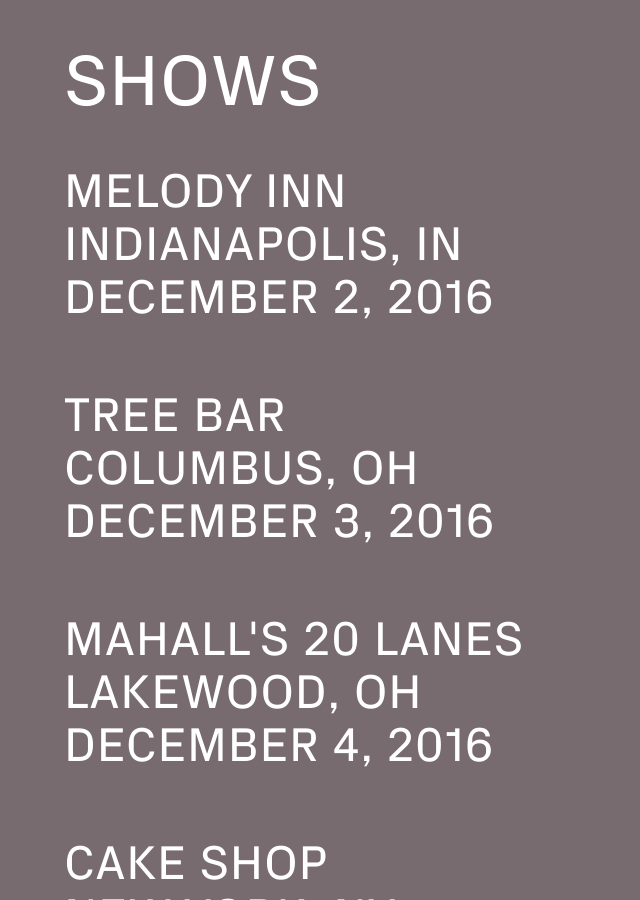
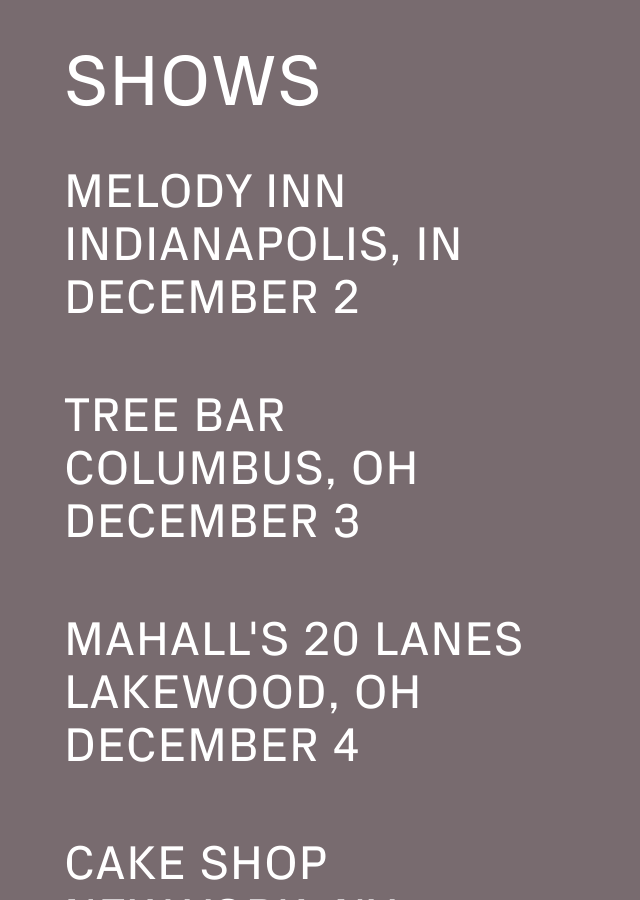
Before and after one commit to sunjacket/sunjacket.github.io, a Jekyll site: the page built from index.html, in a window 1280 px wide and 900 px high, scrolled down 4292 px. Shown: the whole window, without its empty margins (0-640 px from the left). Built offline with Jekyll 4.4.1, drawn with Linux system fonts in a browser that asks for light colours; nearby versions of some CDN libraries; comment, search, counter and statistics services are not loaded; some of the changed text lies outside the part shown.

Commit message:
Update shows

```diff
--- a/index.html
+++ b/index.html
@@ -144,7 +144,7 @@
         <dl class="show-details">
           <dt class="show-venue">Melody Inn</dt>
           <dd class="show-location">Indianapolis, IN</dd>
-          <dd class="show-date-time">December 2, 2016</dd>
+          <dd class="show-date-time">December 2</dd>
         </dl>
       </li>
       <!-- /show -->
@@ -153,7 +153,7 @@
         <dl class="show-details">
           <dt class="show-venue">Tree Bar</dt>
           <dd class="show-location">Columbus, OH</dd>
-          <dd class="show-date-time">December 3, 2016</dd>
+          <dd class="show-date-time">December 3</dd>
         </dl>
       </li>
       <!-- /show -->
@@ -162,7 +162,7 @@
         <dl class="show-details">
           <dt class="show-venue">Mahall's 20 Lanes</dt>
           <dd class="show-location">Lakewood, OH</dd>
-          <dd class="show-date-time">December 4, 2016</dd>
+          <dd class="show-date-time">December 4</dd>
         </dl>
       </li>
       <!-- /show -->
@@ -171,7 +171,7 @@
         <dl class="show-details">
           <dt class="show-venue">Cake Shop</dt>
           <dd class="show-location">New York, NY</dd>
-          <dd class="show-date-time">December 5, 2016</dd>
+          <dd class="show-date-time">December 5</dd>
         </dl>
         <a class="btn btn-buy-tickets" href="http://www.ticketfly.com/event/1364059-sunjacket-new-york/" target="_blank">Buy Tickets</a>
       </li>
@@ -181,7 +181,8 @@
         <dl class="show-details">
           <dt class="show-venue">Kung Fu Necktie</dt>
           <dd class="show-location">Philadelphia, PA</dd>
-          <dd class="show-date-time">December 6, 2016</dd>
+          <dd class="show-date-time">December 6—8:00PM</dd>
+          <dd class="show-bands">w/ Pipe Out</dd>
         </dl>
         <a class="btn btn-buy-tickets" href="https://www.ticketfly.com/purchase/event/1352975" target="_blank">Buy Tickets</a>
       </li>
@@ -191,8 +192,10 @@
         <dl class="show-details">
           <dt class="show-venue">Founders Brewing Company</dt>
           <dd class="show-location">Grand Rapids, MI</dd>
-          <dd class="show-date-time">December 8, 2016</dd>
+          <dd class="show-date-time">December 8</dd>
+          <dd class="show-bands">w/ Lazy Genius, hi-ker—9:30PM</dd>
         </dl>
+        <a class="btn btn-rsvp" href="https://www.facebook.com/events/1366067283433524/" target="_blank">RSVP</a>
       </li>
       <!-- /show -->
       <!-- show -->
```
